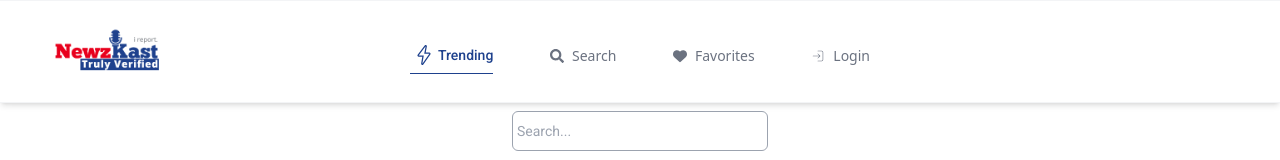
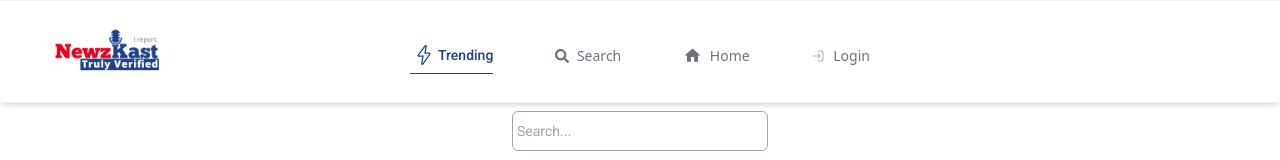
Before and after one commit to pilentboy/NewzCast, a React (Create React App) app: page /newzcast/search in a window 1280 px wide. Shown: the top 160 px of the page. Built offline with nearby package versions, Linux system fonts and the light colour scheme.

Commit message:
create Home page and add Favorite to OptionBox

```diff
--- a/src/App.js
+++ b/src/App.js
@@ -12,6 +12,7 @@ import Profile from './pages/Profile';
 import Favorites from './pages/Favorites';
 import Search from './pages/Search';
 import Settings from './pages/Settings';
+import Home from './pages/Home';
 
 function App() {
 	return (
@@ -25,6 +26,7 @@ function App() {
 
 					<Route path="/newzcast" element={<NewzNav />}>
 						<Route index element={<Trending />} />
+						<Route path="home" element={<Home />} />
 						<Route path="profile/:email" element={<Profile />} />
 						<Route path="settings" element={
 							<PrivateRoute />
--- a/src/components/home/HomeNav.jsx
+++ b/src/components/home/HomeNav.jsx
@@ -14,6 +14,8 @@ import OptionBox from "./OptionBox";
 import NavTopSmallScreen from "./NavTopSmallScreen";
 import UserProfile from "../profile/UserProfile";
 import Logout from "./Logout";
+import { MdHome } from "react-icons/md";
+
 
 
 
@@ -26,7 +28,8 @@ function HomeNav() {
     const [optionBoxDisplay, setOptionBoxDisplay] = useState(false)
 
     const optionBoxItems = [
-        'Settings'
+        'Settings',
+		'Favorites'
     ]
 
 
@@ -61,8 +64,8 @@ function HomeNav() {
                         </HomeNavLink>
 
 
-                        <HomeNavLink target={'favorites'} linkTitle={'Favorites'}>
-                            <FaHeart className="duration-200  hover:text-red-700 " />
+                        <HomeNavLink target={'home'} linkTitle={'Home'}>
+                            <MdHome className="text-[19px]" />
                         </HomeNavLink>
 
 
--- a/src/pages/Search.jsx
+++ b/src/pages/Search.jsx
@@ -25,7 +25,7 @@ function Search() {
   }
 
   useEffect(() => {
-    if (searchValue == "") {
+    if (searchValue === "") {
       setSearchResult(null)
       setSearching(false)
     }
```
